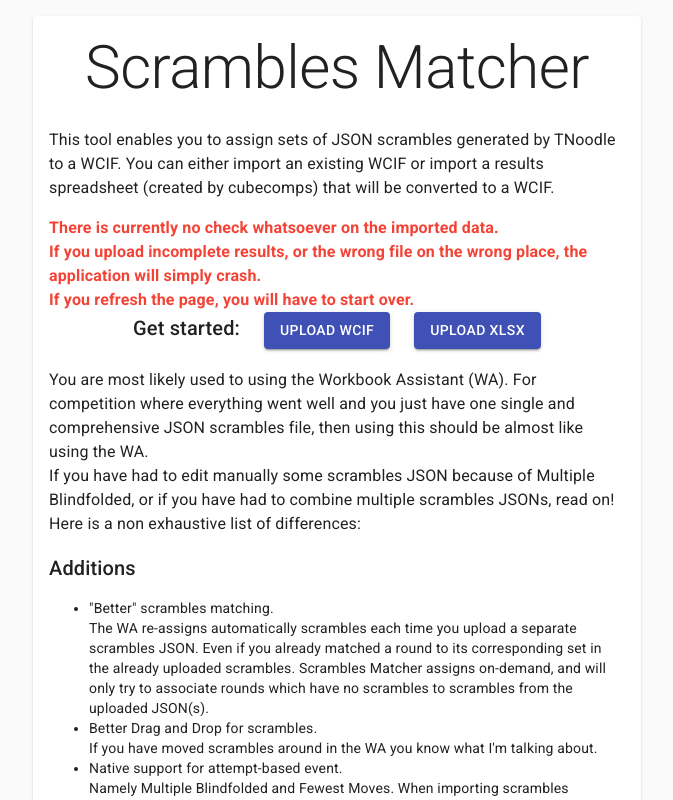
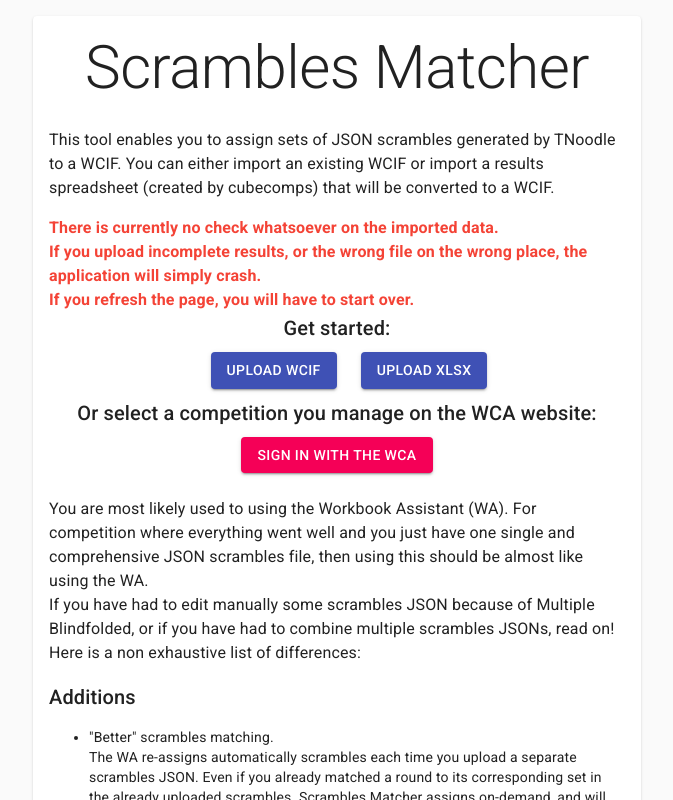
Before and after one commit to thewca/scrambles-matcher, a React (Create React App) app: page / in a window 1280 px wide. Shown: the top 800 px of the page, without its empty margins (303-976 px from the left). Built offline with nearby package versions, Linux system fonts and the light colour scheme.

Commit message:
Sign in with WCA

```diff
--- /dev/null
+++ b/src/components/Auth/CompetitionsList.jsx
@@ -0,0 +1,27 @@
+import React, { Fragment } from 'react';
+//import React, { Fragment, useState } from 'react';
+import Button from '@material-ui/core/Button';
+import Typography from '@material-ui/core/Typography';
+import { signIn } from '../../logic/auth';
+
+const CompetitionsList = ({ userToken, setCompetitionWcif }) => {
+  //const [competitions, setCompetitions] = useState([]);
+  return (
+    <Fragment>
+      {userToken ? (
+        <Typography variant="h6">Token: {userToken}</Typography>
+      ) : (
+        <Button
+          variant="contained"
+          component="span"
+          color="secondary"
+          onClick={signIn}
+        >
+          Sign in with the WCA
+        </Button>
+      )}
+    </Fragment>
+  );
+};
+
+export default CompetitionsList;
--- a/src/components/ImportWCIF/ImportWCIF.jsx
+++ b/src/components/ImportWCIF/ImportWCIF.jsx
@@ -9,6 +9,8 @@ import {
   personWcifFromRegistrationXlsx,
   roundWcifFromXlsx,
 } from '../../logic/xlsx-utils';
+import CompetitionsList from '../Auth/CompetitionsList';
+import { getOauthTokenIfAny } from '../../logic/auth';
 
 //import tmpWcif from '../../wcifresults.json';
 
@@ -18,6 +20,12 @@ const useStyles = makeStyles(theme => ({
   },
   h: {
     marginBottom: theme.spacing(3),
+  },
+  h6: {
+    marginBottom: theme.spacing(1),
+  },
+  mt3: {
+    marginTop: theme.spacing(3),
   },
   button: {
     marginLeft: theme.spacing(3),
@@ -101,6 +109,8 @@ const handleFileUploadChange = (updater, event) => {
 
 const ImportWCIF = ({ handleWcifJSONLoad }) => {
   const classes = useStyles();
+  const userToken = getOauthTokenIfAny();
+
   // Dirty hack to preload given WCIF
   //handleWcifJSONLoad(tmpWcif);
   return (
@@ -129,10 +139,22 @@ const ImportWCIF = ({ handleWcifJSONLoad }) => {
             <br />
             If you refresh the page, you will have to start over.
           </Typography>
-          <Grid container direction="row" justify="center">
-            <Typography variant="h6" className={classes.h}>
+          <Grid
+            container
+            direction="column"
+            justify="center"
+            alignItems="center"
+            className={classes.h6}
+          >
+            <Typography variant="h6" className={classes.h6}>
               Get started:
             </Typography>
+            <Grid
+              container
+              direction="row"
+              justify="center"
+              className={classes.h6}
+            >
               <input
                 accept=".json"
                 className={classes.input}
@@ -170,7 +192,15 @@ const ImportWCIF = ({ handleWcifJSONLoad }) => {
                 </Button>
               </label>
             </Grid>
-          <Typography paragraph>
+            <Typography variant="h6" className={classes.h6}>
+              Or select a competition you manage on the WCA website:
+            </Typography>
+            <CompetitionsList
+              userToken={userToken}
+              setCompetitionWcif={() => alert('coucou')}
+            />
+          </Grid>
+          <Typography paragraph className={classes.mt3}>
             You are most likely used to using the Workbook Assistant (WA). For
             competition where everything went well and you just have one single
             and comprehensive JSON scrambles file, then using this should be
--- /dev/null
+++ b/src/logic/auth.js
@@ -0,0 +1,33 @@
+import { WCA_ORIGIN, WCA_OAUTH_CLIENT_ID } from './wca-env';
+
+/**
+ * Checks the URL hash for presence of OAuth access token
+ * and return it if it's found.
+ * Should be called on application initialization (before any kind of router takes over the location).
+ */
+export const getOauthTokenIfAny = () => {
+  const hash = window.location.hash.replace(/^#/, '');
+  const hashParams = new URLSearchParams(hash);
+  if (hashParams.has('access_token')) {
+    window.location.hash = '';
+    return hashParams.get('access_token');
+  }
+  return null;
+};
+
+export const signIn = () => {
+  const params = new URLSearchParams({
+    client_id: WCA_OAUTH_CLIENT_ID,
+    response_type: 'token',
+    redirect_uri: oauthRedirectUri(),
+    scope: 'manage_competitions',
+  });
+  window.location = `${WCA_ORIGIN}/oauth/authorize?${params.toString()}`;
+};
+
+const oauthRedirectUri = () => {
+  const appUri = window.location.origin;
+  const searchParams = new URLSearchParams(window.location.search);
+  const stagingParam = searchParams.has('staging');
+  return stagingParam ? `${appUri}?staging=true` : appUri;
+};
--- /dev/null
+++ b/src/logic/wca-env.js
@@ -0,0 +1,9 @@
+export const PRODUCTION = process.env.NODE_ENV === 'production';
+
+export const WCA_ORIGIN = PRODUCTION
+  ? 'https://www.worldcubeassociation.org'
+  : 'https://staging.worldcubeassociation.org';
+
+export const WCA_OAUTH_CLIENT_ID = PRODUCTION
+  ? 'TODO'
+  : 'example-application-id';
```
Lines whose indentation alone changed are shown as unchanged.
